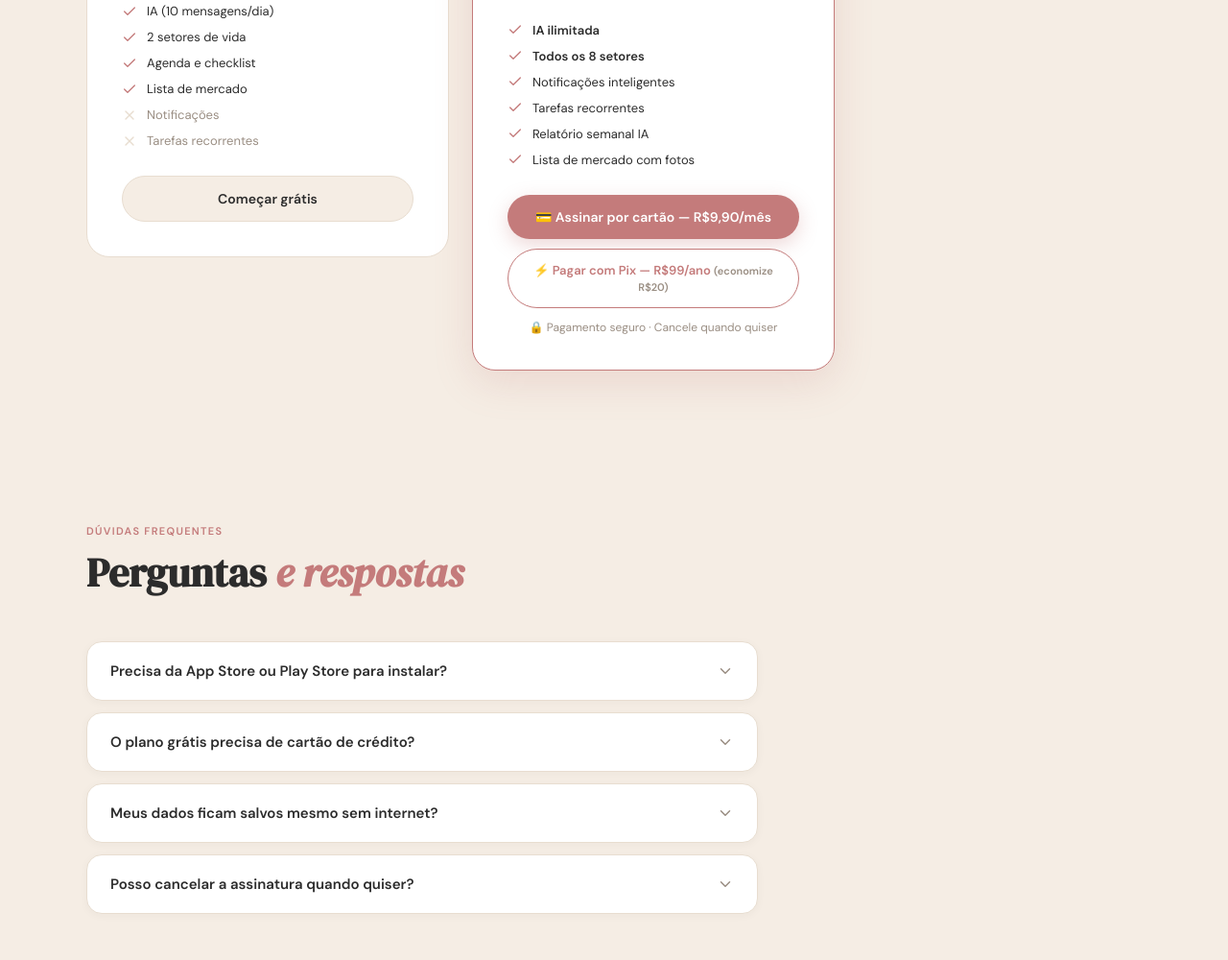
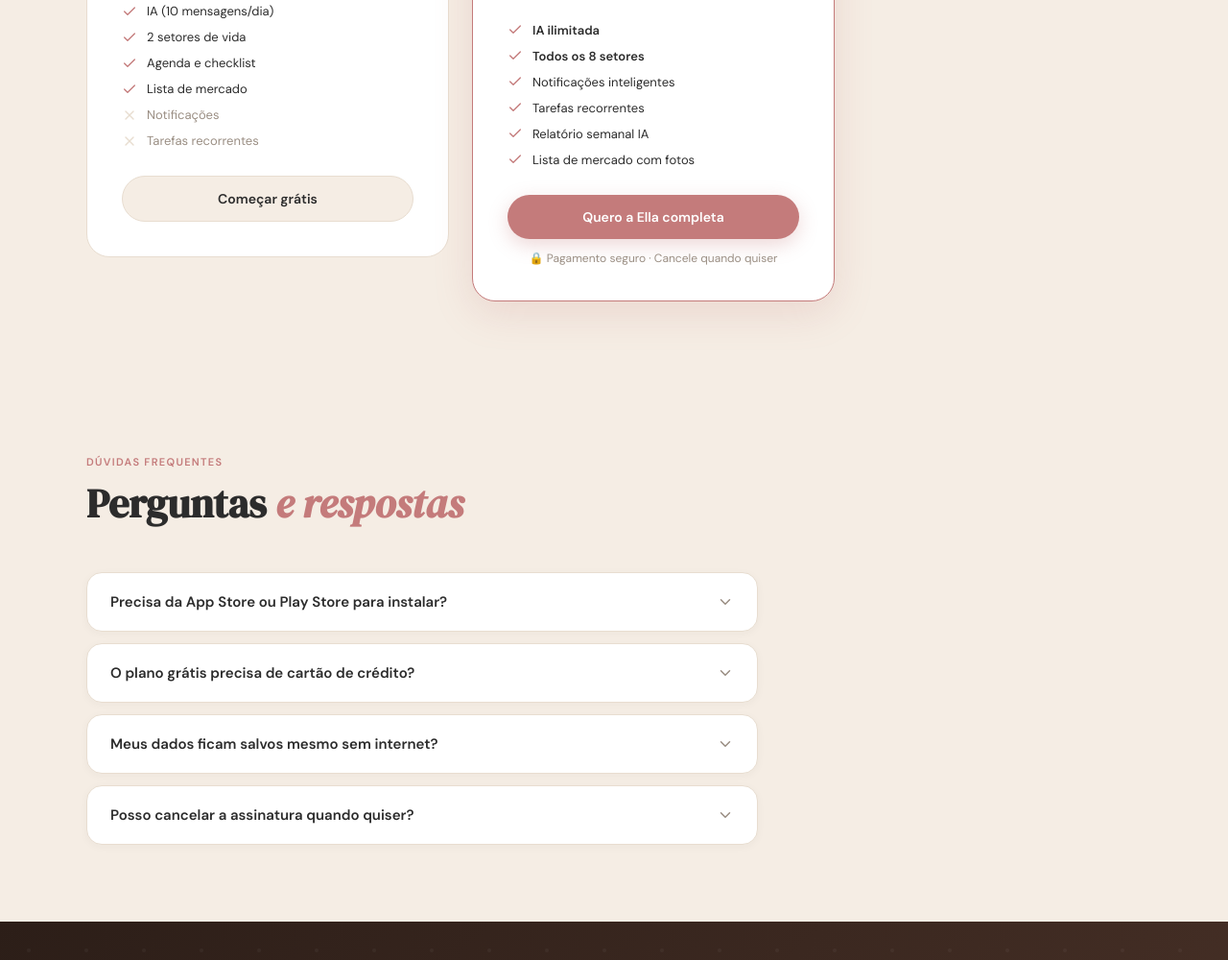
Before and after one commit to ellaapp-contato/ellaapp, a plain HTML site: page ellaapp/ellaapp/landing/index.html in a window 1280 px wide. Shown: the part 3533-4533 px from the top of the page at 96% size. Drawn offline with Linux system fonts and the light colour scheme.

Commit message:
Remove Pix annual option — card only for now
Co-Authored-By: Claude Sonnet 4.6 <noreply@anthropic.com>

```diff
--- a/ellaapp/ellaapp/landing/index.html
+++ b/ellaapp/ellaapp/landing/index.html
@@ -454,8 +454,7 @@
           <div class="plan-feat"><svg viewBox="0 0 24 24"><polyline points="20 6 9 17 4 12"/></svg>Relatório semanal IA</div>
           <div class="plan-feat"><svg viewBox="0 0 24 24"><polyline points="20 6 9 17 4 12"/></svg>Lista de mercado com fotos</div>
         </div>
-        <a href="/api/checkout" class="plan-btn pri" style="display:block;text-align:center;text-decoration:none;margin-bottom:10px">💳 Assinar por cartão — R$9,90/mês</a>
-        <a href="/api/checkout?plan=annual" class="plan-btn" style="display:block;text-align:center;text-decoration:none;border:1.5px solid var(--rose);color:var(--rose);background:#fff;padding:13px;border-radius:100px;font-size:13px;font-weight:600">⚡ Pagar com Pix — R$99/ano <span style="font-size:11px;color:var(--text-m)">(economize R$20)</span></a>
+        <a href="/api/checkout" class="plan-btn pri" style="display:block;text-align:center;text-decoration:none">Quero a Ella completa</a>
         <div style="text-align:center;margin-top:12px;font-size:12px;color:var(--text-m)">🔒 Pagamento seguro · Cancele quando quiser</div>
       </div>
     </div>
```
Also changed, not shown: ellaapp/ellaapp/index.html (+1 -2 lines).
